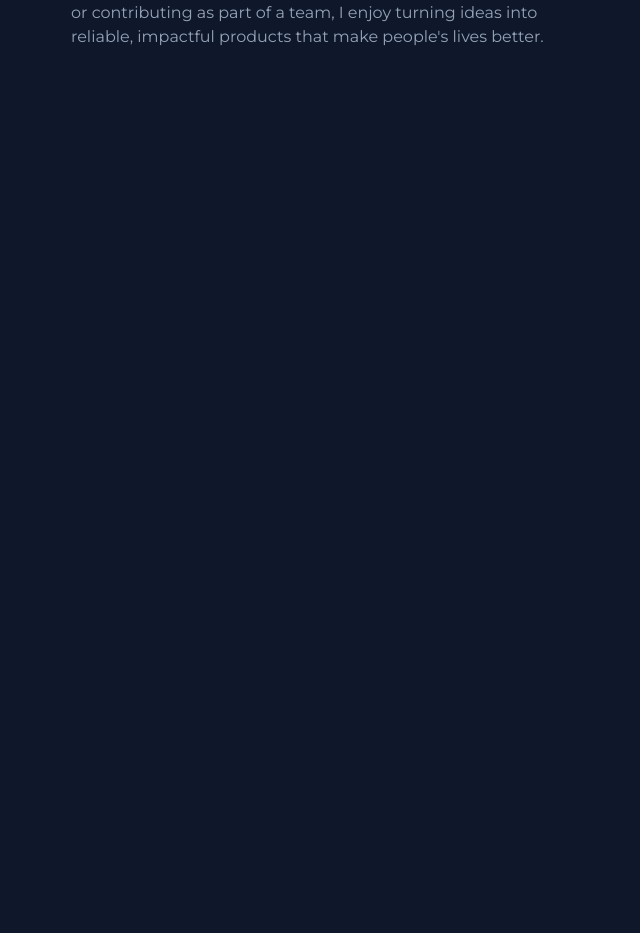
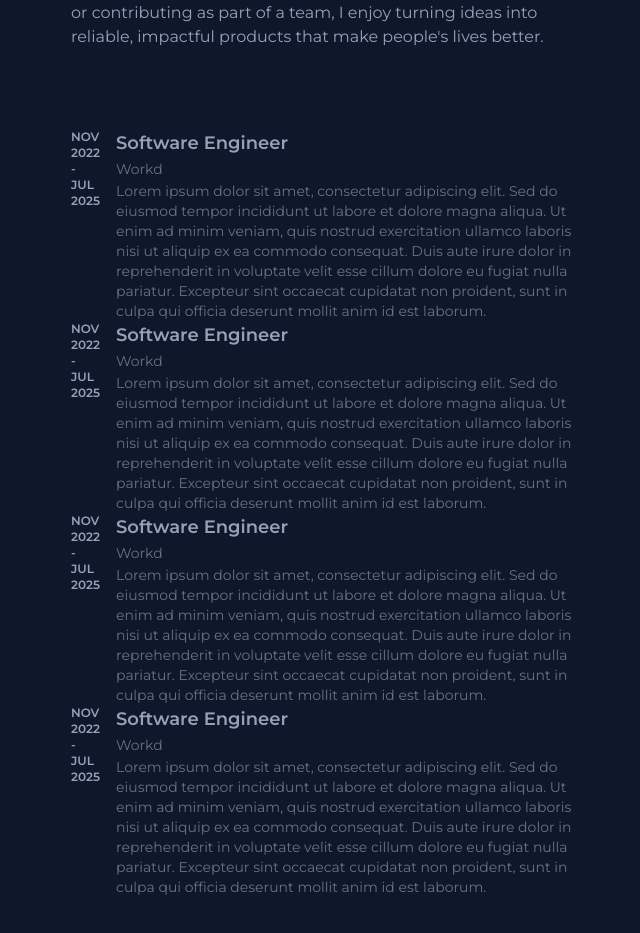
Before and after one commit to romiaujla/portfolio-2025, a React (Vite) app: page / in a window 1280 px wide. Shown: the part 567-1500 px from the top of the page, without its empty margins (569-1209 px from the left). Before the commit the page ends 800 px from the top, so only its background shows below. Built offline with nearby package versions, Linux system fonts and the light colour scheme.

Commit message:
Testing scrolling on selecting a menu item

```diff
--- a/src/pages/About.tsx
+++ b/src/pages/About.tsx
@@ -1,6 +1,6 @@
 export const About = () => {
   return (
-    <section className="about-me text-left mt-10" id="about">
+    <section className="about-me text-left mt-10">
       <h3 className="text-primary font-semibold mb-4 lg:hidden px-10 py-4 bg-primary/10">
         ABOUT
       </h3>
--- /dev/null
+++ b/src/pages/Experience.tsx
@@ -0,0 +1,111 @@
+const Experience = () => {
+  return (
+    <section className="text-left pt-20" id="experience">
+      <h3 className="text-primary font-semibold mb-4 lg:hidden px-10 py-4 bg-primary/10">
+        EXPERIENCE
+      </h3>
+      <div className="flex flex-col lg:flex-row gap-4 px-10 lg:px-0">
+        <div className="text-xs font-semibold mb-0 pb-0">
+          NOV 2022 - JUL 2025
+        </div>
+        <div className="job-description">
+          <h4 className="text-lg font-semibold">Software Engineer</h4>
+          <a
+            className="text-sm text-gray-500"
+            href="https://workd.com"
+            target="_blank"
+            rel="noopener noreferrer"
+          >
+            Workd
+          </a>
+          <p className="text-sm text-gray-500">
+            Lorem ipsum dolor sit amet, consectetur adipiscing elit. Sed do
+            eiusmod tempor incididunt ut labore et dolore magna aliqua. Ut enim
+            ad minim veniam, quis nostrud exercitation ullamco laboris nisi ut
+            aliquip ex ea commodo consequat. Duis aute irure dolor in
+            reprehenderit in voluptate velit esse cillum dolore eu fugiat nulla
+            pariatur. Excepteur sint occaecat cupidatat non proident, sunt in
+            culpa qui officia deserunt mollit anim id est laborum.
+          </p>
+        </div>
+      </div>{" "}
+      <div className="flex flex-col lg:flex-row gap-4 px-10 lg:px-0">
+        <div className="text-xs font-semibold mb-0 pb-0">
+          NOV 2022 - JUL 2025
+        </div>
+        <div className="job-description">
+          <h4 className="text-lg font-semibold">Software Engineer</h4>
+          <a
+            className="text-sm text-gray-500"
+            href="https://workd.com"
+            target="_blank"
+            rel="noopener noreferrer"
+          >
+            Workd
+          </a>
+          <p className="text-sm text-gray-500">
+            Lorem ipsum dolor sit amet, consectetur adipiscing elit. Sed do
+            eiusmod tempor incididunt ut labore et dolore magna aliqua. Ut enim
+            ad minim veniam, quis nostrud exercitation ullamco laboris nisi ut
+            aliquip ex ea commodo consequat. Duis aute irure dolor in
+            reprehenderit in voluptate velit esse cillum dolore eu fugiat nulla
+            pariatur. Excepteur sint occaecat cupidatat non proident, sunt in
+            culpa qui officia deserunt mollit anim id est laborum.
+          </p>
+        </div>
+      </div>{" "}
+      <div className="flex flex-col lg:flex-row gap-4 px-10 lg:px-0">
+        <div className="text-xs font-semibold mb-0 pb-0">
+          NOV 2022 - JUL 2025
+        </div>
+        <div className="job-description">
+          <h4 className="text-lg font-semibold">Software Engineer</h4>
+          <a
+            className="text-sm text-gray-500"
+            href="https://workd.com"
+            target="_blank"
+            rel="noopener noreferrer"
+          >
+            Workd
+          </a>
+          <p className="text-sm text-gray-500">
+            Lorem ipsum dolor sit amet, consectetur adipiscing elit. Sed do
+            eiusmod tempor incididunt ut labore et dolore magna aliqua. Ut enim
+            ad minim veniam, quis nostrud exercitation ullamco laboris nisi ut
+            aliquip ex ea commodo consequat. Duis aute irure dolor in
+            reprehenderit in voluptate velit esse cillum dolore eu fugiat nulla
+            pariatur. Excepteur sint occaecat cupidatat non proident, sunt in
+            culpa qui officia deserunt mollit anim id est laborum.
+          </p>
+        </div>
+      </div>
+      <div className="flex flex-col lg:flex-row gap-4 px-10 lg:px-0">
+        <div className="text-xs font-semibold mb-0 pb-0">
+          NOV 2022 - JUL 2025
+        </div>
+        <div className="job-description">
+          <h4 className="text-lg font-semibold">Software Engineer</h4>
+          <a
+            className="text-sm text-gray-500"
+            href="https://workd.com"
+            target="_blank"
+            rel="noopener noreferrer"
+          >
+            Workd
+          </a>
+          <p className="text-sm text-gray-500">
+            Lorem ipsum dolor sit amet, consectetur adipiscing elit. Sed do
+            eiusmod tempor incididunt ut labore et dolore magna aliqua. Ut enim
+            ad minim veniam, quis nostrud exercitation ullamco laboris nisi ut
+            aliquip ex ea commodo consequat. Duis aute irure dolor in
+            reprehenderit in voluptate velit esse cillum dolore eu fugiat nulla
+            pariatur. Excepteur sint occaecat cupidatat non proident, sunt in
+            culpa qui officia deserunt mollit anim id est laborum.
+          </p>
+        </div>
+      </div>
+    </section>
+  );
+};
+
+export default Experience;
--- a/src/pages/Home.tsx
+++ b/src/pages/Home.tsx
@@ -1,15 +1,20 @@
 import { About } from "./About";
+import Experience from "./Experience";
 import { Header } from "./Header";
 
 export const Home = () => {
   return (
-    <main className="bg-background text-foreground overflow-x-hidden lg:mx-auto lg:max-w-5xl relative">
+    <main
+      className="bg-background text-foreground overflow-x-hidden lg:mx-auto lg:max-w-5xl relative"
+      id="about"
+    >
       {/* Fixed Sidebar on the left */}
       <Header />
 
       {/* Scrollable content area (normal document flow) */}
       <div className="lg:ml-[50%] lg:py-10">
         <About />
+        <Experience />
       </div>
     </main>
   );
--- a/src/pages/PortfolioMenu.tsx
+++ b/src/pages/PortfolioMenu.tsx
@@ -22,8 +22,14 @@ const menuItems = [
 export const PortfolioMenu = () => {
   const [activeItem, setActiveItem] = useState<string>("ABOUT");
 
-  const handleClick = (item: string) => {
-    setActiveItem(item);
+  const handleClick = (label: string) => {
+    setActiveItem(label);
+    const element = document.getElementById(label.toLowerCase());
+    if (element) {
+      setTimeout(() => {
+        element.scrollIntoView({ behavior: "smooth" });
+      }, 200); // 300ms delay
+    }
   };
 
   return (
@@ -32,7 +38,7 @@ export const PortfolioMenu = () => {
         {menuItems.map((item) => (
           <li
             key={item.label}
-            className={`text-sm lg:text-base font-semibold cursor-pointer transition-all duration-300 flex flex-row items-center ${
+            className={`text-xs font-semibold cursor-pointer transition-all duration-300 flex flex-row items-center hover:text-primary ${
               activeItem === item.label
                 ? "text-primary"
                 : "text-foreground hover:text-primary"
@@ -44,7 +50,7 @@ export const PortfolioMenu = () => {
                 className={`border-b-1 ${activeItem === item.label ? "border-primary" : "border-foreground"} w-[80%] h-1 `}
               />
             </div>
-            {item.label}
+            <span>{item.label}</span>
           </li>
         ))}
       </ul>
```
